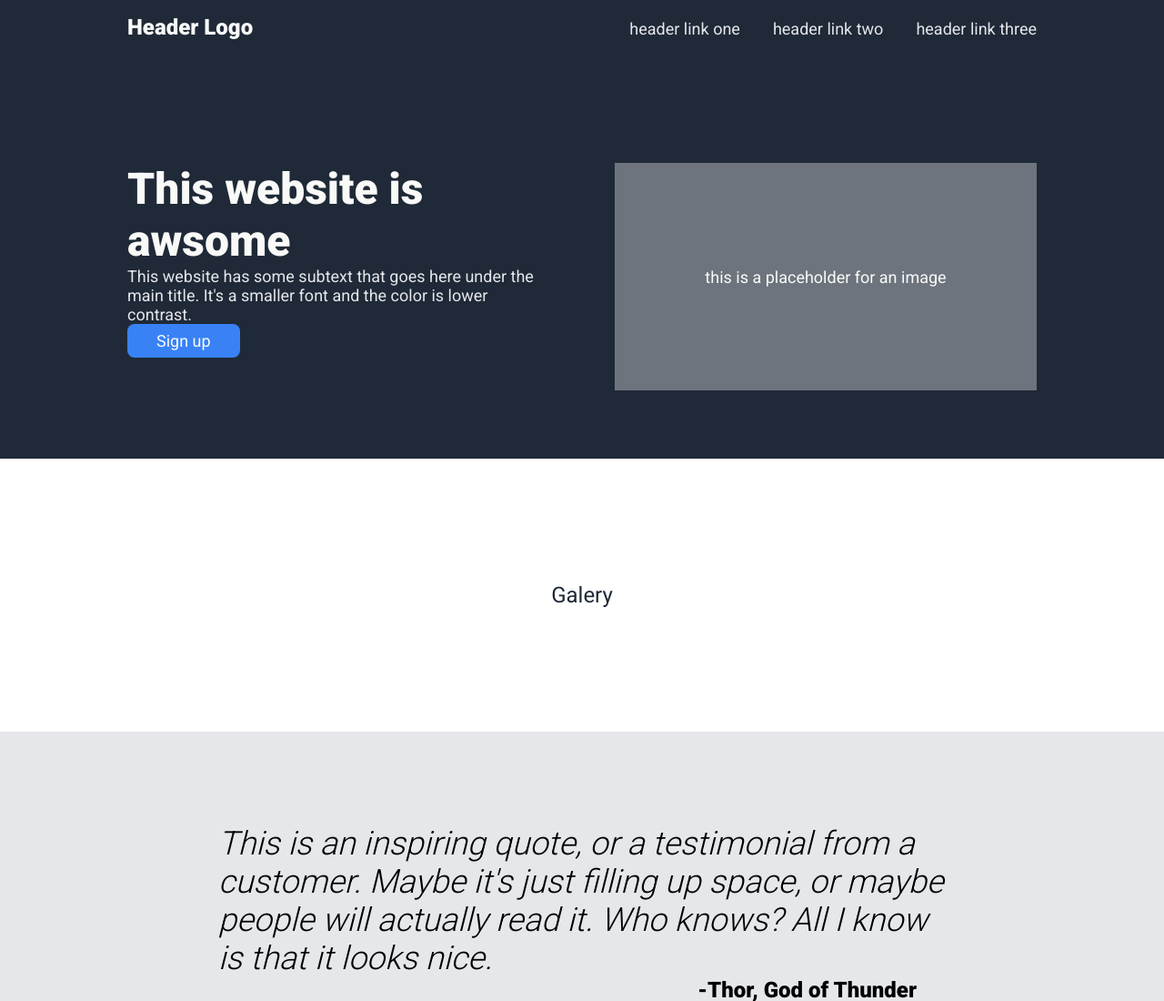
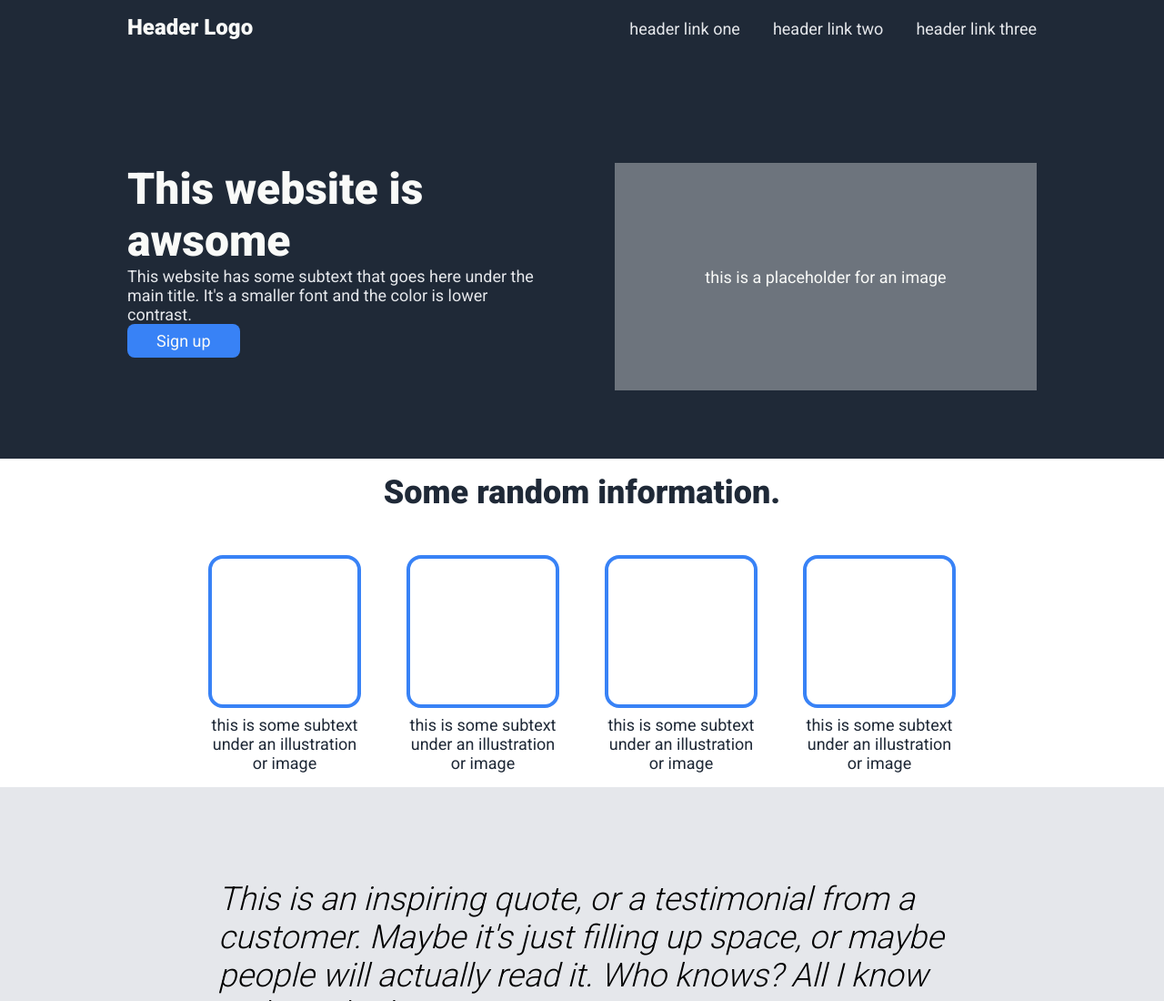
Before and after one commit to vagoston/odin-landing-page, a plain HTML site: page index.html in a window 1280 px wide. Shown: the top 1100 px of the page at 91% size. Drawn offline with Linux system fonts and the light colour scheme.

Commit message:
Add gallery content

```diff
--- a/index.html
+++ b/index.html
@@ -42,7 +42,31 @@
         </div>
     </div>
 
-    <div class="galery">Galery</div>
+    <div class="gallery">
+        <div class="container">
+            <div class="title">
+                Some random information.
+            </div>
+            <div class="card-holder">
+                <div class="card">
+                    <div class="frame"></div>
+                    <div class="card-info">this is some subtext under an illustration or image</div>
+                </div>
+                <div class="card">
+                    <div class="frame"></div>
+                    <div class="card-info">this is some subtext under an illustration or image</div>
+                </div>
+                <div class="card">
+                    <div class="frame"></div>
+                    <div class="card-info">this is some subtext under an illustration or image</div>
+                </div>
+                <div class="card">
+                    <div class="frame"></div>
+                    <div class="card-info">this is some subtext under an illustration or image</div>
+                </div>
+            </div>
+        </div>
+    </div>
     <div class="quote">
         <div class="container">
             <div class="text">This is an inspiring quote, or a testimonial from a customer.
--- a/style.css
+++ b/style.css
@@ -12,7 +12,7 @@
     color: #f9faf8;
 }
 
-.header, .hero, .galery, .quote, .sign-up, .footer{
+.header, .hero, .gallery, .quote, .sign-up, .footer{
     display: flex;
     justify-content: center;
     align-items: center;
@@ -61,6 +61,16 @@
     flex: 1;
 }
 
+.hero .right {
+    display: flex;
+    align-items: center;
+    justify-content: center;
+    text-align: center;
+    background-color: #6d747d;
+    font-size: 18px;
+    height: 250px;
+}
+
 .hero .title {
     font-size: 48px;
     font-weight: 900;
@@ -72,6 +82,49 @@
     color: #e5e7eb;
 }
 
+.gallery {
+    color: #1f2937;
+}
+
+.gallery .container {
+    flex-direction: column;
+    gap: 48px;
+}
+
+.gallery .title {
+    text-align: center;
+    font-size: 36px;
+    font-weight: 900;
+}
+
+.gallery .card-holder {
+    display: flex;
+    flex-wrap: wrap;
+    justify-content: center;
+    gap: 48px;
+}
+
+.gallery .card {
+    width: 170px;
+    display: flex;
+    flex-direction: column;
+    align-items: center;
+    gap: 8px;
+}
+
+.gallery .frame {
+    width: 160px;
+    height: 160px;
+    border: #3882f6 solid 4px;
+    border-radius: 16px;
+}
+
+.gallery .card-info {
+    width: 164px;
+    font-size: 18px;
+    text-align: center;
+}
+
 .sign-up-button {
     padding: 8px 32px;
     border-radius: 8px;
@@ -79,21 +132,6 @@
     color: #f9faf8;
     font-size: 18px;
     border: none;
-}
-
-.hero .right {
-    display: flex;
-    align-items: center;
-    justify-content: center;
-    text-align: center;
-    background-color: #6d747d;
-    font-size: 18px;
-    height: 250px;
-}
-
-.galery {
-    height: 300px;
-    color: #1f2937;
 }
 
 .quote {
```
